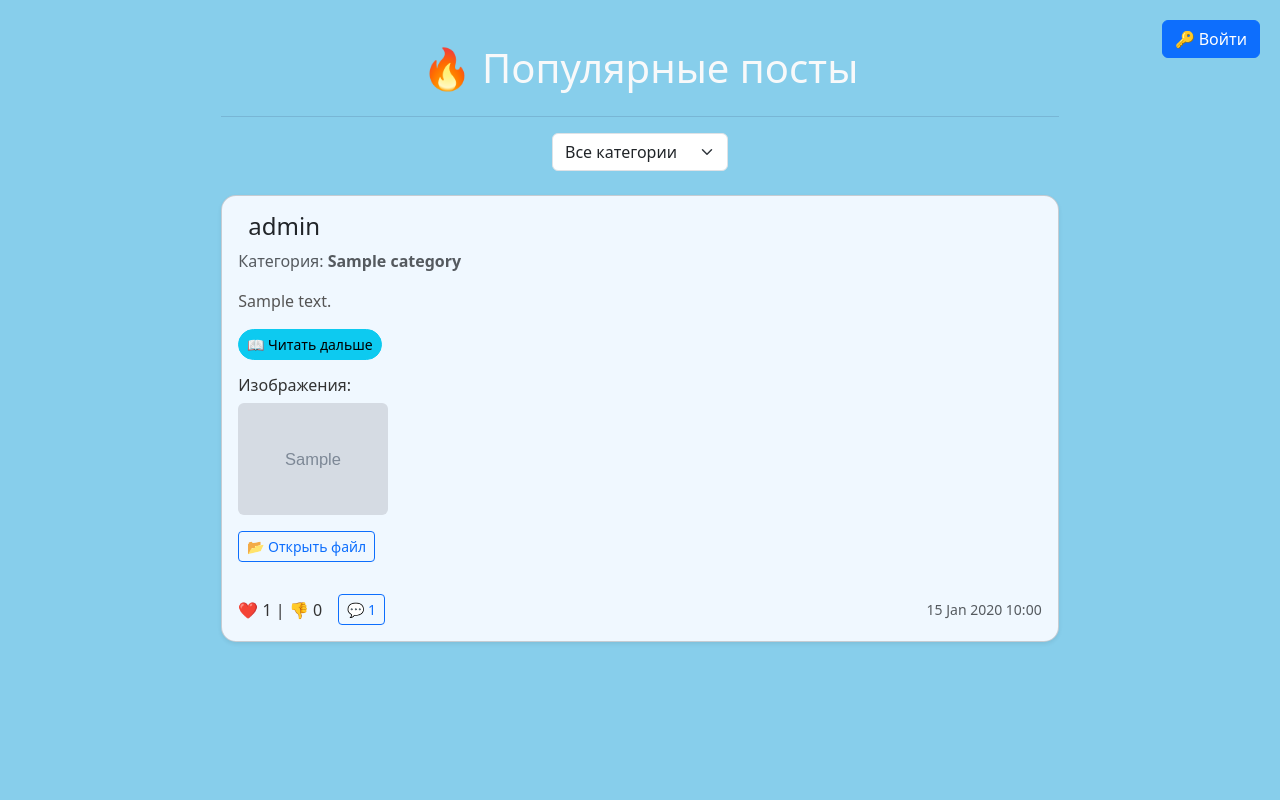
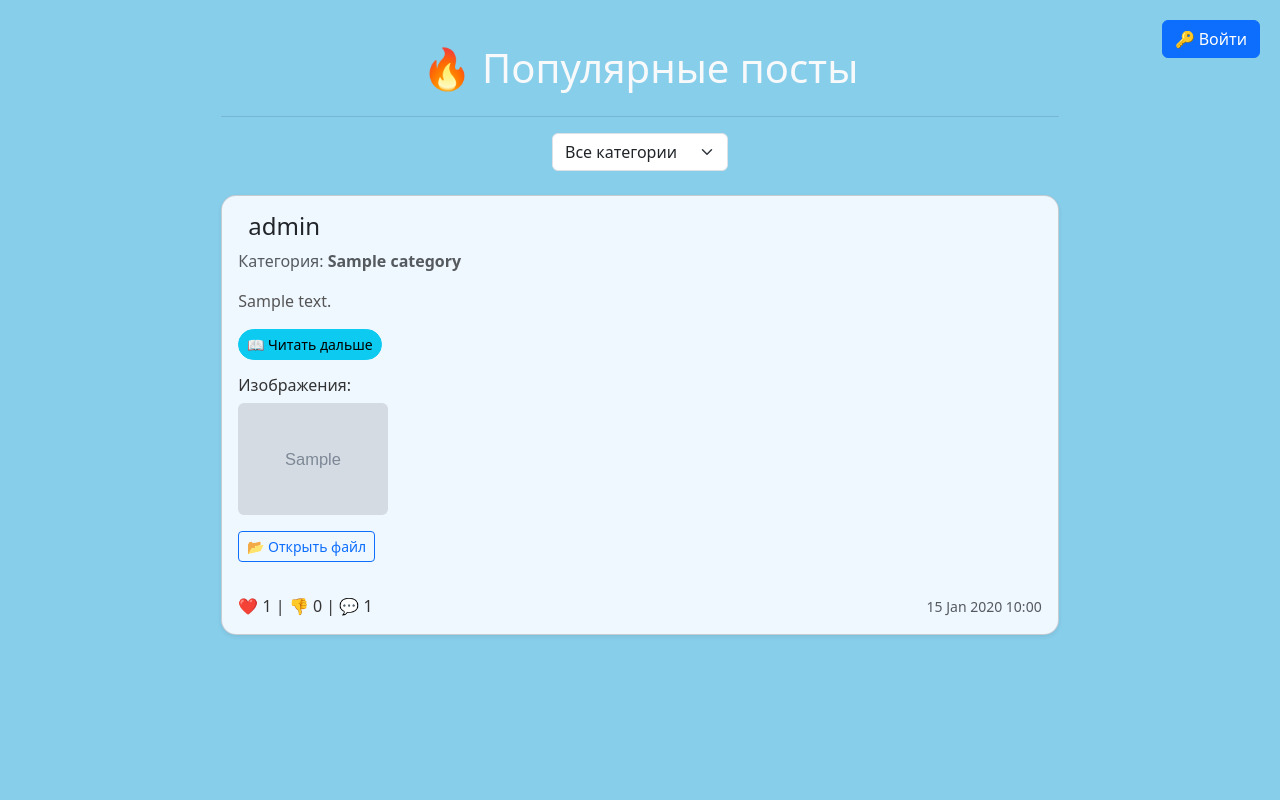
Before and after one commit to mandari1ne/post_project, a Django app: page /posts/ in a window 1280 px wide. Run offline with Django 4.2, Linux system fonts and the light colour scheme; data comes from the database, SQL or seed files in the repository; tables that the repository leaves empty hold one stand-in row (values such as "Sample post"); grey boxes marked "Sample" are stand-in pictures; parts of the project's set-up code (start-up, migrations or seed data) failed here and were passed over.

Commit message:
modified link comment in index

```diff
--- a/project/posts/templates/posts_index.html
+++ b/project/posts/templates/posts_index.html
@@ -99,12 +99,13 @@
                                         👎 <span class="ms-1">{{ post.dislikes_count_annotated }}</span>
                                     </button>
                                 </form>
+                                <a href="{% url 'post_comments' post.id %}" class="btn btn-sm d-flex align-items-center {% if post.comments_count_annotated > 0 %}btn-outline-primary{% else %}btn-primary{% endif %}">
+                                    💬 <span class="ms-1">{{ post.comments_count_annotated }}</span>
+                                </a>
                             {% else %}
-                                <span>❤️ {{ post.likes_count_annotated }} | 👎 {{ post.dislikes_count_annotated }}</span>
+                                <span>❤️ {{ post.likes_count_annotated }} | 👎 {{ post.dislikes_count_annotated }} | 💬 {{ post.comments_count_annotated }}</span>
                             {% endif %}
-                            <a href="{% url 'post_comments' post.id %}" class="btn btn-sm d-flex align-items-center {% if post.comments_count_annotated > 0 %}btn-outline-primary{% else %}btn-primary{% endif %}">
-                                💬 <span class="ms-1">{{ post.comments_count_annotated }}</span>
-                            </a>
+
                         </div>
                         <small class="text-muted">{{ post.created_at|date:"d M Y H:i" }}</small>
                     </div>
```
